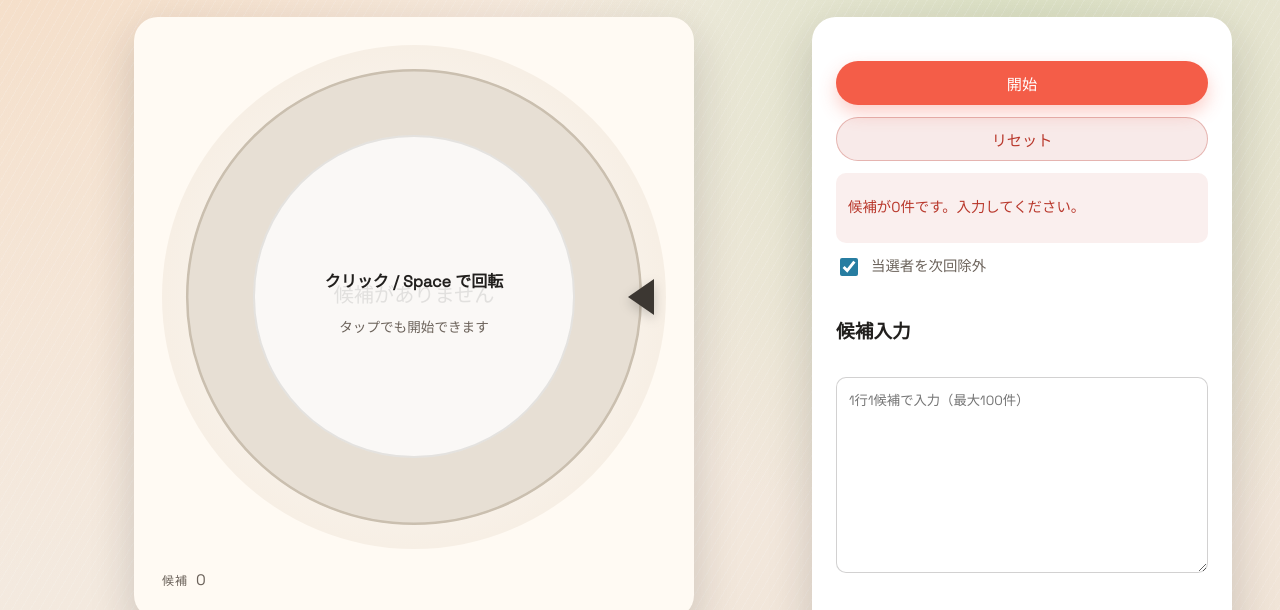
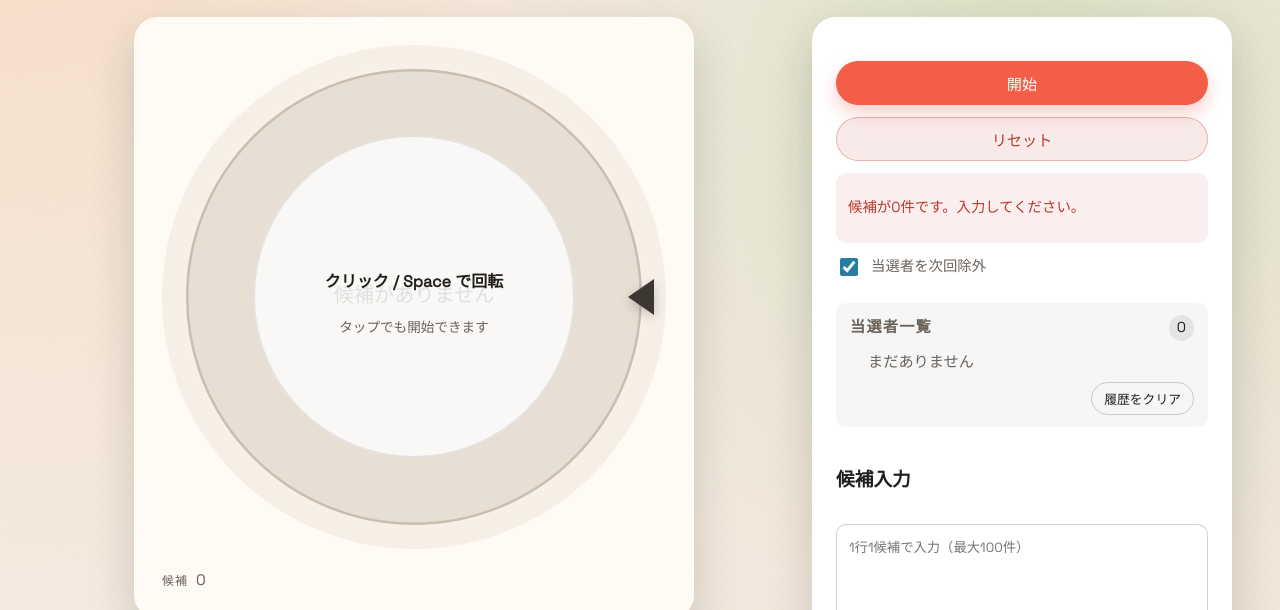
Before and after one commit to keita1992/web-roulette, a website built with Vite: page index.html in a window 1280 px wide. Shown: the part 139-749 px from the top of the page. Built offline with nearby package versions, Linux system fonts and the light colour scheme.

Commit message:
UIを改善

```diff
--- a/src/main.js
+++ b/src/main.js
@@ -56,6 +56,16 @@ app.innerHTML = `
               <button class="ghost-button small" id="clearResultBtn" type="button">閉じる</button>
             </div>
           </div>
+          <div class="winner-history" id="winnerHistory">
+            <div class="winner-history-header">
+              <h3>当選者一覧</h3>
+              <span class="winner-count" id="winnerCount">0</span>
+            </div>
+            <ol class="winner-list" id="winnerList"></ol>
+            <div class="winner-history-actions">
+              <button class="ghost-button small" id="clearHistoryBtn" type="button">履歴をクリア</button>
+            </div>
+          </div>
         </div>
 
         <div class="editor" id="editor">
@@ -106,6 +116,10 @@ const elements = {
   resultPanel: document.querySelector('#resultPanel'),
   resultText: document.querySelector('#resultText'),
   clearResultBtn: document.querySelector('#clearResultBtn'),
+  winnerHistory: document.querySelector('#winnerHistory'),
+  winnerList: document.querySelector('#winnerList'),
+  winnerCount: document.querySelector('#winnerCount'),
+  clearHistoryBtn: document.querySelector('#clearHistoryBtn'),
   storageWarning: document.querySelector('#storageWarning'),
   controlPanel: document.querySelector('#controlPanel'),
   panelToggle: document.querySelector('#panelToggle'),
@@ -132,6 +146,7 @@ const state = {
   pendingExclusions: [],
   excludeWinners: true,
   lastWinner: null,
+  winners: [],
   spinning: false,
   showResult: false,
   showGuide: true,
@@ -175,6 +190,7 @@ function loadState() {
     if (Array.isArray(parsed.excluded)) state.excluded = parsed.excluded
     if (Array.isArray(parsed.pendingExclusions)) state.pendingExclusions = parsed.pendingExclusions
     if (typeof parsed.excludeWinners === 'boolean') state.excludeWinners = parsed.excludeWinners
+    if (Array.isArray(parsed.winners)) state.winners = parsed.winners
   } catch (error) {
     // Ignore broken storage
   }
@@ -187,6 +203,7 @@ function saveState() {
     excluded: state.excluded,
     pendingExclusions: state.pendingExclusions,
     excludeWinners: state.excludeWinners,
+    winners: state.winners,
   }
   try {
     window.localStorage.setItem(STORAGE_KEY, JSON.stringify(payload))
@@ -426,6 +443,24 @@ function updateResultPanel() {
   }
 }
 
+function updateWinnerHistory() {
+  elements.winnerCount.textContent = String(state.winners.length)
+  elements.winnerList.textContent = ''
+  if (!state.winners.length) {
+    const empty = document.createElement('li')
+    empty.className = 'winner-empty'
+    empty.textContent = 'まだありません'
+    elements.winnerList.appendChild(empty)
+    return
+  }
+  state.winners.forEach((winner) => {
+    const item = document.createElement('li')
+    const suffix = winner.endsWith('さん') ? '' : 'さん'
+    item.textContent = `${winner}${suffix}`
+    elements.winnerList.appendChild(item)
+  })
+}
+
 function updatePanelState() {
   elements.controlPanel.classList.toggle('is-collapsed', state.panelCollapsed)
 }
@@ -434,6 +469,7 @@ function updateUI() {
   updateCounts()
   updateErrors()
   updateResultPanel()
+  updateWinnerHistory()
   updatePanelState()
 
   elements.spinBtn.disabled = state.spinning
@@ -463,13 +499,16 @@ function handleReset() {
   if (state.spinning) return
   const ok = window.confirm('候補をリセットします。よろしいですか？')
   if (!ok) return
-  state.items = []
+  state.items = parseCandidates(elements.candidateInput.value)
   state.excluded = []
   state.pendingExclusions = []
   state.lastWinner = null
+  state.winners = []
   state.showResult = false
-  elements.candidateInput.value = ''
-  drawWheel([])
+  state.showGuide = true
+  state.rotation = 0
+  drawWheel(getAvailableItems(state.items, state.excluded))
+  setWheelRotation(state.rotation)
   saveState()
   updateUI()
 }
@@ -516,7 +555,7 @@ function handleSpin() {
   const desired = normalizeAngle(-centerAngle - offset)
   const delta = (desired - current + 360) % 360
   const spins = randomIntBetween(5, 12)
-  const duration = prefersReducedMotion ? 500 : randomBetween(3500, 6000)
+  const duration = prefersReducedMotion ? 500 : randomBetween(6000, 8000)
   const target = state.rotation + spins * 360 + delta
 
   state.spinning = true
@@ -541,8 +580,9 @@ function handleSpin() {
       if (state.excludeWinners) {
         state.pendingExclusions.push(winner)
         state.pendingExclusions = reconcileExcluded(state.items, state.pendingExclusions)
-        saveState()
       }
+      state.winners.push(winner)
+      saveState()
       showResult()
     }
   }
@@ -642,6 +682,12 @@ elements.clearResultBtn.addEventListener('click', () => {
   updateUI()
 })
 
+elements.clearHistoryBtn.addEventListener('click', () => {
+  state.winners = []
+  saveState()
+  updateUI()
+})
+
 elements.wheelGuide.addEventListener('click', () => {
   state.showGuide = false
   updateUI()
--- a/src/style.css
+++ b/src/style.css
@@ -379,6 +379,62 @@ body::before {
   justify-content: center;
 }
 
+.winner-history {
+  margin-top: 12px;
+  background: rgba(32, 29, 26, 0.04);
+  border-radius: var(--radius-sm);
+  padding: 12px 14px;
+  display: flex;
+  flex-direction: column;
+  gap: 10px;
+}
+
+.winner-history-header {
+  display: flex;
+  align-items: baseline;
+  justify-content: space-between;
+  gap: 12px;
+}
+
+.winner-history-header h3 {
+  margin: 0;
+  font-size: 0.95rem;
+  letter-spacing: 0.08em;
+  text-transform: uppercase;
+  color: var(--muted);
+}
+
+.winner-count {
+  font-size: 0.9rem;
+  color: var(--ink);
+  background: rgba(32, 29, 26, 0.08);
+  padding: 2px 8px;
+  border-radius: 999px;
+}
+
+.winner-list {
+  margin: 0;
+  padding-left: 18px;
+  display: grid;
+  gap: 6px;
+  font-size: 0.95rem;
+}
+
+.winner-list li {
+  line-height: 1.4;
+}
+
+.winner-empty {
+  color: var(--muted);
+  list-style: none;
+  padding-left: 0;
+}
+
+.winner-history-actions {
+  display: flex;
+  justify-content: flex-end;
+}
+
 .ghost-button,
 .primary-button,
 .danger-button {
```
